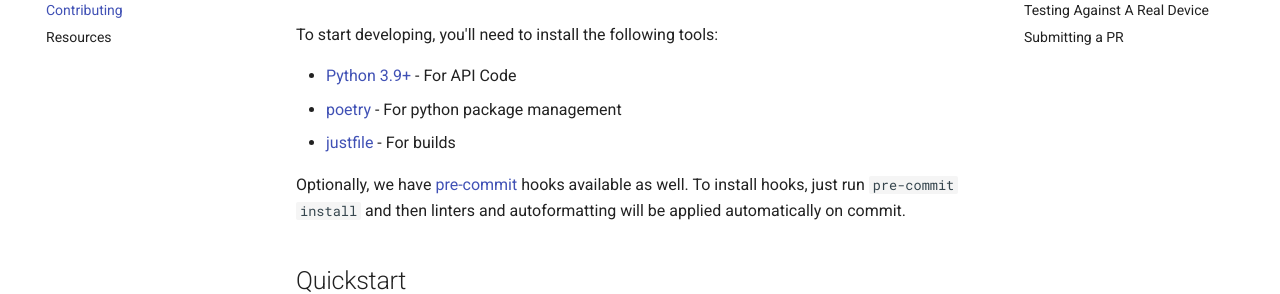
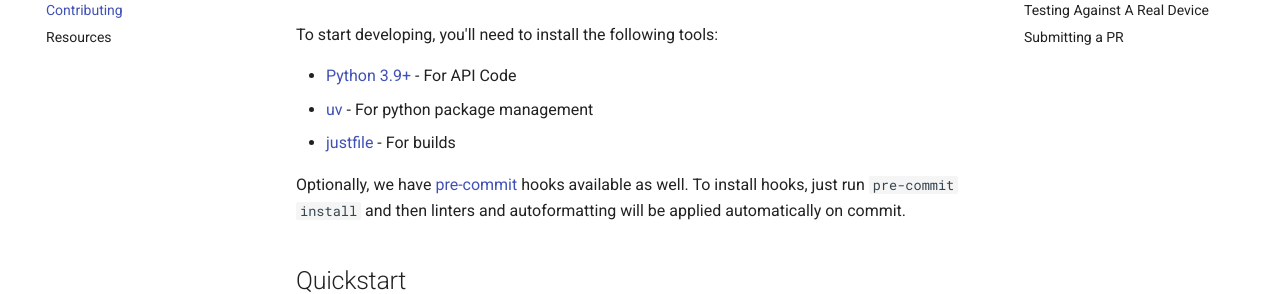
Before and after one commit to TimOrme/sds011lib, an MkDocs documentation site: the page built from docs/contributing.md, in a window 1280 px wide and 900 px high. Shown: the part 209-503 px from the top of the window. Built offline with MkDocs 1.6.1 and Material for MkDocs 9.7.7, drawn with Linux system fonts in a browser that asks for light colours; comment, search, counter and statistics services are not loaded.

Commit message:
Update doc reference

```diff
--- a/docs/contributing.md
+++ b/docs/contributing.md
@@ -5,7 +5,7 @@
 To start developing, you'll need to install the following tools:
 
 - [Python 3.9+](https://www.python.org/) - For API Code
-- [poetry](https://python-poetry.org/) - For python package management
+- [uv](https://docs.astral.sh/uv/) - For python package management
 - [justfile](https://github.com/casey/just) - For builds
 
 Optionally, we have [pre-commit](https://pre-commit.com/) hooks available as well.  To install hooks, just run
```
